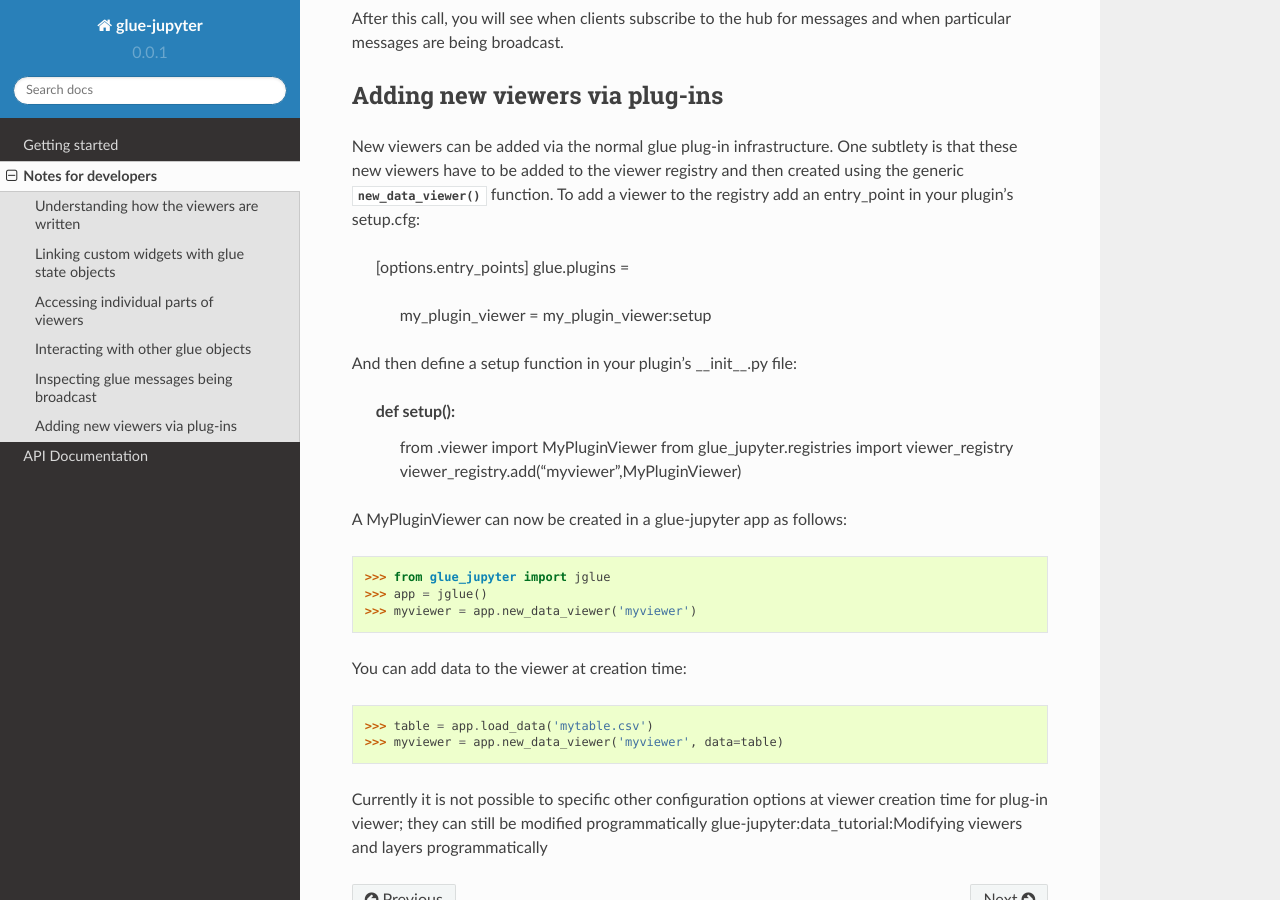
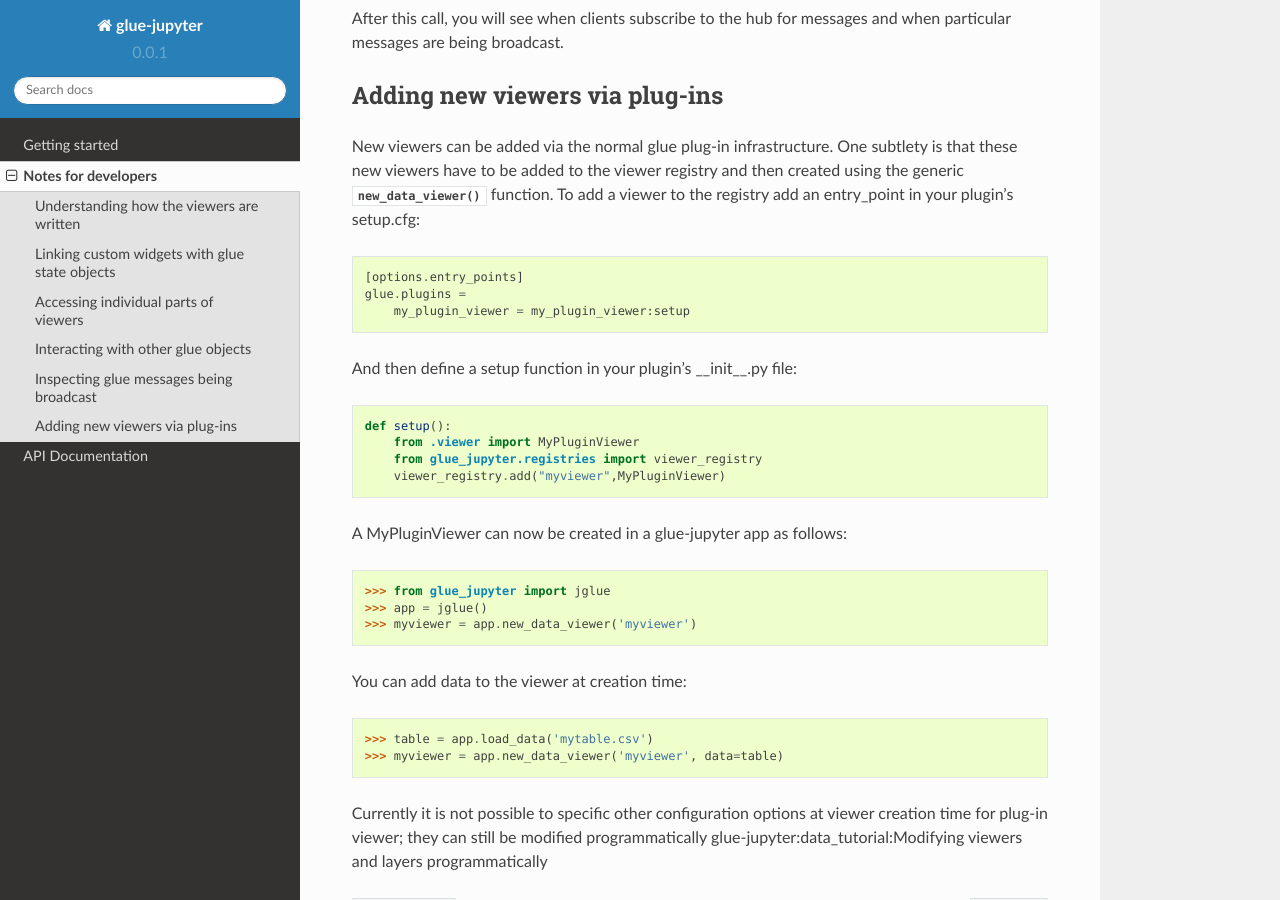
Before and after one commit to glue-viz/glue-jupyter, a Sphinx documentation site: the page built from docs/developer_notes.rst, in a window 1280 px wide and 900 px high, scrolled down 2206 px. Built offline with Sphinx 7.4.7 and the Read the Docs theme 2.0.0, drawn with Linux system fonts in a browser that asks for light colours; pages that are not in the unit, such as notebooks, are missing from menus.

Commit message:
Fix doc formatting

```diff
--- a/docs/developer_notes.rst
+++ b/docs/developer_notes.rst
@@ -118,26 +118,26 @@ New viewers can be added via the normal glue plug-in infrastructure. One
 subtlety is that these new viewers have to be added to the viewer registry
 and then created using the generic :func:`~glue_jupyter.app.new_data_viewer`
 function. To add a viewer to the registry add an entry_point in your
-plugin's setup.cfg:
+plugin's setup.cfg::
 
     [options.entry_points]
     glue.plugins =
         my_plugin_viewer = my_plugin_viewer:setup
 
-And then define a setup function in your plugin's __init__.py file:
+And then define a setup function in your plugin's __init__.py file::
 
     def setup():
         from .viewer import MyPluginViewer
         from glue_jupyter.registries import viewer_registry
         viewer_registry.add("myviewer",MyPluginViewer)
 
-A MyPluginViewer can now be created in a glue-jupyter app as follows:
+A MyPluginViewer can now be created in a glue-jupyter app as follows::
 
     >>> from glue_jupyter import jglue
     >>> app = jglue()
     >>> myviewer = app.new_data_viewer('myviewer')
 
-You can add data to the viewer at creation time:
+You can add data to the viewer at creation time::
 
     >>> table = app.load_data('mytable.csv')
     >>> myviewer = app.new_data_viewer('myviewer', data=table)
```
